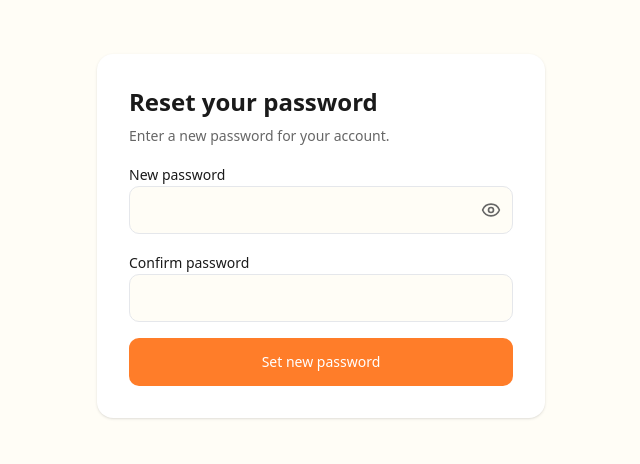
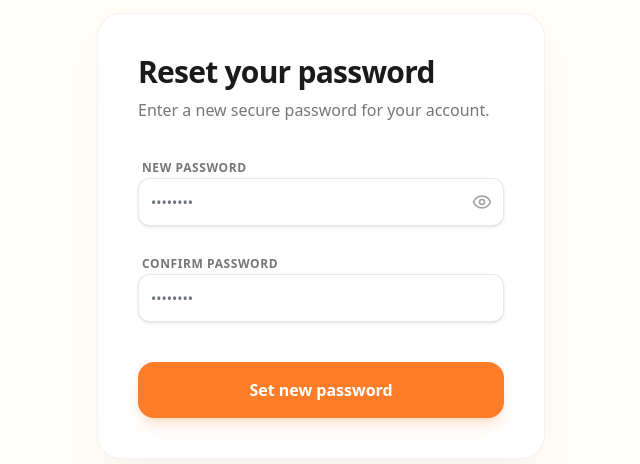
Before and after one commit to Yogareddy107/cbc1, a Next.js app: page /reset-password in a window 1280 px wide. Shown: the part 164-628 px from the top of the page, without its empty margins (319-959 px from the left). Built offline with nearby package versions, Linux system fonts and the light colour scheme; no server answers.

Commit message:
feat: implement forgot password flow and add github-centric svg logo

```diff
--- a/src/app/api/auth/recover/route.ts
+++ b/src/app/api/auth/recover/route.ts
@@ -1,5 +1,5 @@
 import { NextRequest, NextResponse } from 'next/server';
-import { createAdminClient } from '@/lib/appwrite';
+import { Client, Account } from 'node-appwrite';
 
 export async function POST(request: NextRequest) {
   try {
@@ -8,22 +8,20 @@ export async function POST(request: NextRequest) {
       return NextResponse.json({ error: 'Missing parameters' }, { status: 400 });
     }
 
-    const { users, account } = await createAdminClient();
+    // We use a regular client (no API key) to trigger recovery
+    // This is a public-facing action in Appwrite
+    const client = new Client()
+      .setEndpoint(process.env.NEXT_PUBLIC_APPWRITE_ENDPOINT!)
+      .setProject(process.env.NEXT_PUBLIC_APPWRITE_PROJECT_ID!);
 
-    // Find user by email
-    const list = await users.list();
-    const found = list.users.find(u => u.email?.toLowerCase() === email.toLowerCase());
+    const account = new Account(client);
 
-    if (!found) {
-      return NextResponse.json({ success: true, message: 'If the email exists, a recovery link will be sent.' });
-    }
-
-    // createRecovery requires userId and redirect URL
-    await account.createRecovery(found.$id, redirectUrl);
+    // Appwrite's createRecovery takes (email, url)
+    await account.createRecovery(email, redirectUrl);
 
     return NextResponse.json({ success: true, message: 'Recovery email sent (if the address exists).' });
-  } catch (error) {
+  } catch (error: any) {
     console.error('Recovery error:', error);
-    return NextResponse.json({ error: 'Failed to initiate recovery' }, { status: 500 });
+    return NextResponse.json({ error: error.message || 'Failed to initiate recovery' }, { status: 500 });
   }
 }
--- a/src/app/login/page.tsx
+++ b/src/app/login/page.tsx
@@ -266,36 +266,57 @@ function LoginContent() {
                                 </div>
                             </div>
                             {forgotMode && mode === 'signin' && (
-                                <div className="p-4 rounded-lg border border-[#EAEAEA] bg-white/50 space-y-3">
-                                    <p className="text-sm text-[#1A1A1A]/70">Enter your email and we'll send a password reset link.</p>
+                                <div className="p-6 rounded-2xl border border-[#FF7D29]/20 bg-[#FF7D29]/5 space-y-4 animate-in fade-in slide-in-from-top-2 duration-300">
+                                    <div className="space-y-1">
+                                        <p className="text-sm font-bold text-[#1A1A1A]">Reset your password</p>
+                                        <p className="text-xs text-[#1A1A1A]/60 font-medium">Enter your email and we'll send a recovery link.</p>
+                                    </div>
                                     <div className="flex gap-2">
                                         <Input
                                             type="email"
                                             placeholder="name@company.com"
                                             value={emailValue}
                                             onChange={(e) => setEmailValue(e.target.value)}
-                                            className="h-12"
+                                            className="h-12 bg-white border-[#1A1A1A]/10 focus:border-[#FF7D29] focus:ring-[#FF7D29]/20 transition-all rounded-xl shadow-sm"
                                         />
-                                        <Button onClick={async () => {
+                                        <Button
+                                            onClick={async () => {
                                                 if (!emailValue) return setError('Please enter your email');
+                                                setLoading(true);
                                                 setError('');
                                                 setSuccess('');
                                                 try {
                                                     const res = await fetch('/api/auth/recover', {
                                                         method: 'POST',
                                                         headers: { 'Content-Type': 'application/json' },
-                                                    body: JSON.stringify({ email: emailValue, redirectUrl: window.location.origin + '/reset-password' })
+                                                        body: JSON.stringify({
+                                                            email: emailValue,
+                                                            redirectUrl: window.location.origin + '/reset-password'
+                                                        })
                                                     });
                                                     const data = await res.json();
                                                     if (data?.error) setError(data.error);
                                                     else setSuccess(data.message || 'If the email exists, a recovery link was sent.');
                                                 } catch (e: any) {
                                                     setError('Failed to send recovery email');
+                                                } finally {
+                                                    setLoading(false);
                                                 }
-                                        }} className="h-12">Send</Button>
+                                            }}
+                                            className="h-12 bg-[#FF7D29] text-white hover:bg-[#FF7D29]/90 font-bold px-6 rounded-xl"
+                                            disabled={loading}
+                                        >
+                                            {loading ? <Loader2 className="w-4 h-4 animate-spin" /> : 'Send'}
+                                        </Button>
                                     </div>
-                                    <div>
-                                        <button className="text-xs text-[#666] hover:underline" type="button" onClick={() => setForgotMode(false)}>Cancel</button>
+                                    <div className="flex justify-end">
+                                        <button
+                                            className="text-xs font-bold text-[#1A1A1A]/40 hover:text-[#1A1A1A] transition-colors"
+                                            type="button"
+                                            onClick={() => setForgotMode(false)}
+                                        >
+                                            Go back
+                                        </button>
                                     </div>
                                 </div>
                             )}
--- a/src/app/reset-password/page.tsx
+++ b/src/app/reset-password/page.tsx
@@ -44,32 +44,70 @@ function ResetPasswordContent() {
     };
 
     return (
-        <div className="min-h-screen flex items-center justify-center bg-[#FFFDF6] p-6">
-            <div className="max-w-md w-full bg-white rounded-2xl p-8 shadow">
-                <h2 className="text-2xl font-bold mb-2">Reset your password</h2>
-                <p className="text-sm text-[#666] mb-4">Enter a new password for your account.</p>
-                {error && <div className="p-3 bg-red-50 text-red-600 rounded mb-3">{error}</div>}
-                {success && <div className="p-3 bg-green-50 text-green-600 rounded mb-3">{success}</div>}
-                <form onSubmit={handleSubmit} className="space-y-4">
-                    <div>
-                        <Label htmlFor="password">New password</Label>
+        <div className="min-h-screen flex items-center justify-center bg-[#FFFDF6] p-6 selection:bg-[#FF7D29]/30">
+            <div className="max-w-md w-full bg-white rounded-3xl p-10 shadow-2xl shadow-[#1A1A1A]/5 border border-[#1A1A1A]/5 space-y-8">
+                <div className="space-y-2">
+                    <h2 className="text-3xl font-bold tracking-tight text-[#1A1A1A]">Reset your password</h2>
+                    <p className="text-md text-[#1A1A1A]/60 font-medium">Enter a new secure password for your account.</p>
+                </div>
+
+                {error && (
+                    <div className="p-4 text-sm rounded-2xl bg-red-50 border border-red-100 text-red-600 flex items-center gap-3 font-medium animate-in fade-in slide-in-from-top-1 duration-300">
+                        <span className="w-1.5 h-1.5 rounded-full bg-red-600" />
+                        {error}
+                    </div>
+                )}
+
+                {success && (
+                    <div className="p-4 text-sm rounded-2xl bg-green-50 border border-green-100 text-green-600 flex items-center gap-3 font-medium animate-in fade-in slide-in-from-top-1 duration-300">
+                        <span className="w-1.5 h-1.5 rounded-full bg-green-600" />
+                        {success}
+                    </div>
+                )}
+
+                <form onSubmit={handleSubmit} className="space-y-6">
+                    <div className="space-y-2">
+                        <Label htmlFor="password" className="text-[#1A1A1A]/60 font-bold text-xs uppercase tracking-wider ml-1">New password</Label>
                         <div className="relative">
-                            <Input id="password" type={show ? 'text' : 'password'} value={password} onChange={e => setPassword(e.target.value)} className="pr-12 h-12" />
-                            <button type="button" onClick={() => setShow(s => !s)} className="absolute right-3 top-1/2 -translate-y-1/2 text-[#666]">
+                            <Input
+                                id="password"
+                                type={show ? 'text' : 'password'}
+                                value={password}
+                                onChange={e => setPassword(e.target.value)}
+                                placeholder="••••••••"
+                                className="pr-12 h-12 bg-white border-[#1A1A1A]/10 focus:border-[#FF7D29] focus:ring-[#FF7D29]/20 transition-all rounded-xl shadow-sm"
+                            />
+                            <button
+                                type="button"
+                                onClick={() => setShow(s => !s)}
+                                className="absolute right-3 top-1/2 -translate-y-1/2 text-[#1A1A1A]/40 hover:text-[#1A1A1A] transition-colors"
+                            >
                                 {show ? <EyeOff className="w-5 h-5" /> : <Eye className="w-5 h-5" />}
                             </button>
                         </div>
                     </div>
 
-                    <div>
-                        <Label htmlFor="confirm">Confirm password</Label>
-                        <Input id="confirm" type={show ? 'text' : 'password'} value={confirm} onChange={e => setConfirm(e.target.value)} className="h-12" />
+                    <div className="space-y-2">
+                        <Label htmlFor="confirm" className="text-[#1A1A1A]/60 font-bold text-xs uppercase tracking-wider ml-1">Confirm password</Label>
+                        <Input
+                            id="confirm"
+                            type={show ? 'text' : 'password'}
+                            value={confirm}
+                            onChange={e => setConfirm(e.target.value)}
+                            placeholder="••••••••"
+                            className="h-12 bg-white border-[#1A1A1A]/10 focus:border-[#FF7D29] focus:ring-[#FF7D29]/20 transition-all rounded-xl shadow-sm"
+                        />
                     </div>
 
-                    <Button type="submit" className="w-full h-12">Set new password</Button>
-                </form>
-            </div>
-        </div>
+                    <Button
+                        type="submit"
+                        className="w-full h-14 text-md font-bold bg-[#FF7D29] text-white hover:bg-[#FF7D29]/90 shadow-lg shadow-[#FF7D29]/20 transition-all active:scale-[0.98] rounded-2xl mt-4"
+                    >
+                        Set new password
+                    </Button>
+                </form >
+            </div >
+        </div >
     );
 }
 
```
Also changed, not shown: public/github-repo-logo.svg (added). Lines whose indentation alone changed are shown as unchanged.
